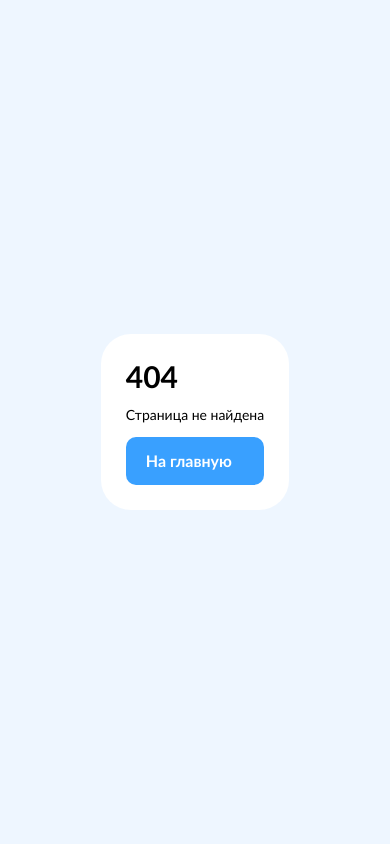
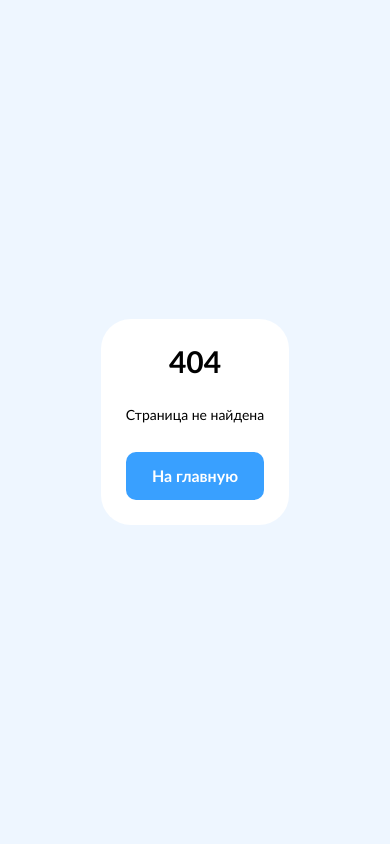
Before and after one commit to loooltooot/system-eds, a Django app: template marks/templates/404.html in a window 390 px wide. Run offline with Django 5.2, Linux system fonts and the light colour scheme; the template is opened without the code that fills it, so the values that code supplies are empty; parts of the project's set-up code (start-up, migrations or seed data) failed here and were passed over.

Commit message:
💄: remade 404

```diff
--- a/marks/templates/404.html
+++ b/marks/templates/404.html
@@ -13,5 +13,28 @@
         justify-content: center;
         align-items: center;
     }
+
+    .card {
+        row-gap: 15px;
+        width: 300px;
+    }
+
+    h2, .button {
+        text-align: center;
+    }
+
+    a:hover {
+        color: var(--bg-light-color);
+    }
+
+    @media screen and (max-width: 500px) {
+        .card {
+            width: 100%;
+        }
+
+        body {
+            padding-inline: var(--inline-padding);
+        }
+    }
 </style>
 {% endblock body %}
```
